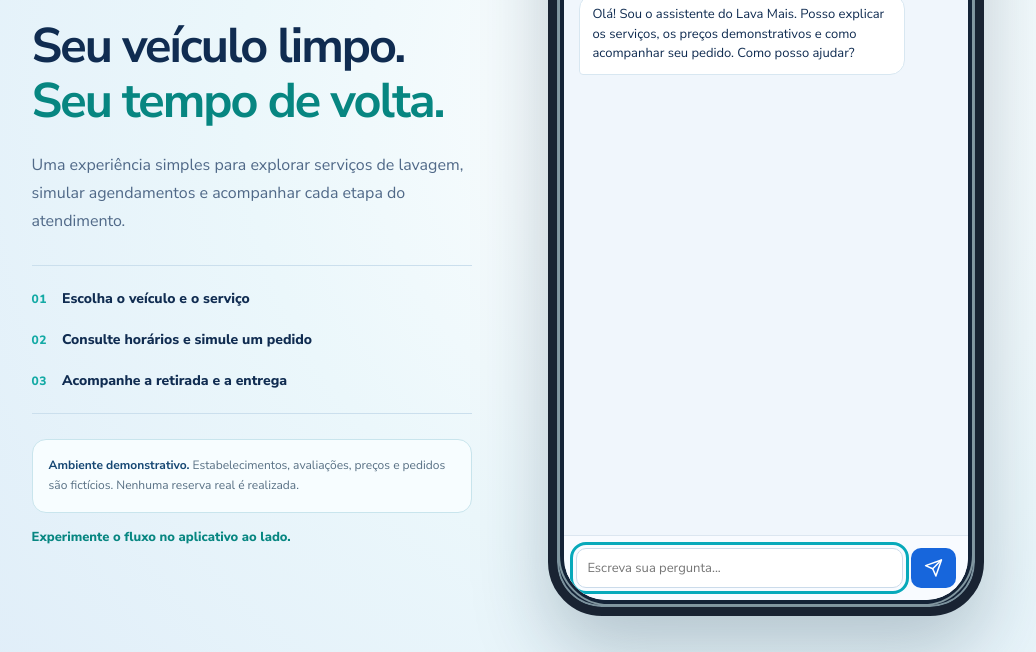
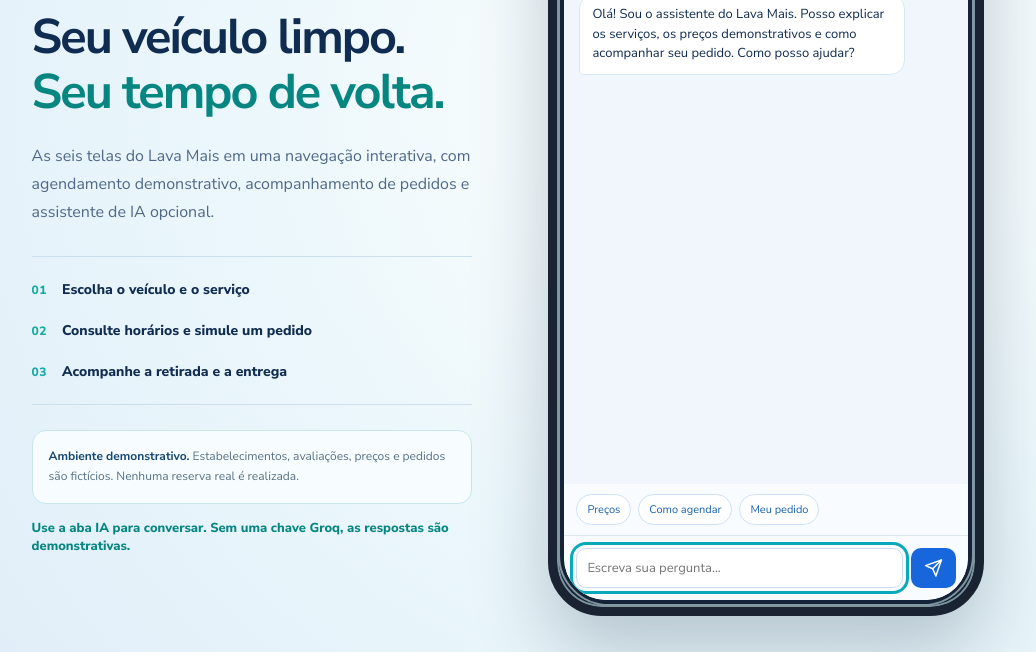
Before and after one commit to Francisco-alt-coder/Lava-Mais, a website: page public/index.html in a window 1280 px wide. Both pictures are taken after a click on the button "IA". Shown: the part 188-840 px from the top of the page, without its empty margins (132-1168 px from the left). Drawn offline with Linux system fonts and the light colour scheme; no server answers.

Commit message:
feat: adicionar perguntas rápidas e orientação de uso do assistente

```diff
--- a/public/index.html
+++ b/public/index.html
@@ -21,8 +21,8 @@
         </div>
         <h1>Seu veículo limpo.<br /><em>Seu tempo de volta.</em></h1>
         <p class="intro-description">
-          Uma experiência simples para explorar serviços de lavagem, simular agendamentos e
-          acompanhar cada etapa do atendimento.
+          As seis telas do Lava Mais em uma navegação interativa, com agendamento demonstrativo,
+          acompanhamento de pedidos e assistente de IA opcional.
         </p>
         <div class="intro-points">
           <p><span>01</span> Escolha o veículo e o serviço</p>
@@ -33,7 +33,7 @@
           <strong>Ambiente demonstrativo.</strong> Estabelecimentos, avaliações, preços e pedidos
           são fictícios. Nenhuma reserva real é realizada.
         </p>
-        <p class="intro-hint">Experimente o fluxo no aplicativo ao lado.</p>
+        <p class="intro-hint">Use a aba IA para conversar. Sem uma chave Groq, as respostas são demonstrativas.</p>
       </aside>
       <div class="phone" aria-label="Aplicativo demonstrativo Lava Mais">
         <div class="notch"></div>
@@ -69,6 +69,11 @@
               <button data-action="close-chat" class="icon-btn" aria-label="Fechar chat">×</button>
             </div>
             <div id="chatMessages" class="chat-messages" aria-live="polite"></div>
+            <div class="quick-questions" aria-label="Perguntas sugeridas">
+              <button type="button" data-action="pergunta-ia" data-prompt="Quais são os serviços e preços?">Preços</button>
+              <button type="button" data-action="pergunta-ia" data-prompt="Como funciona o agendamento?">Como agendar</button>
+              <button type="button" data-action="pergunta-ia" data-prompt="Como acompanhar meu pedido?">Meu pedido</button>
+            </div>
             <form id="chatForm" class="chat-form">
               <input
                 id="chatInput"
```
